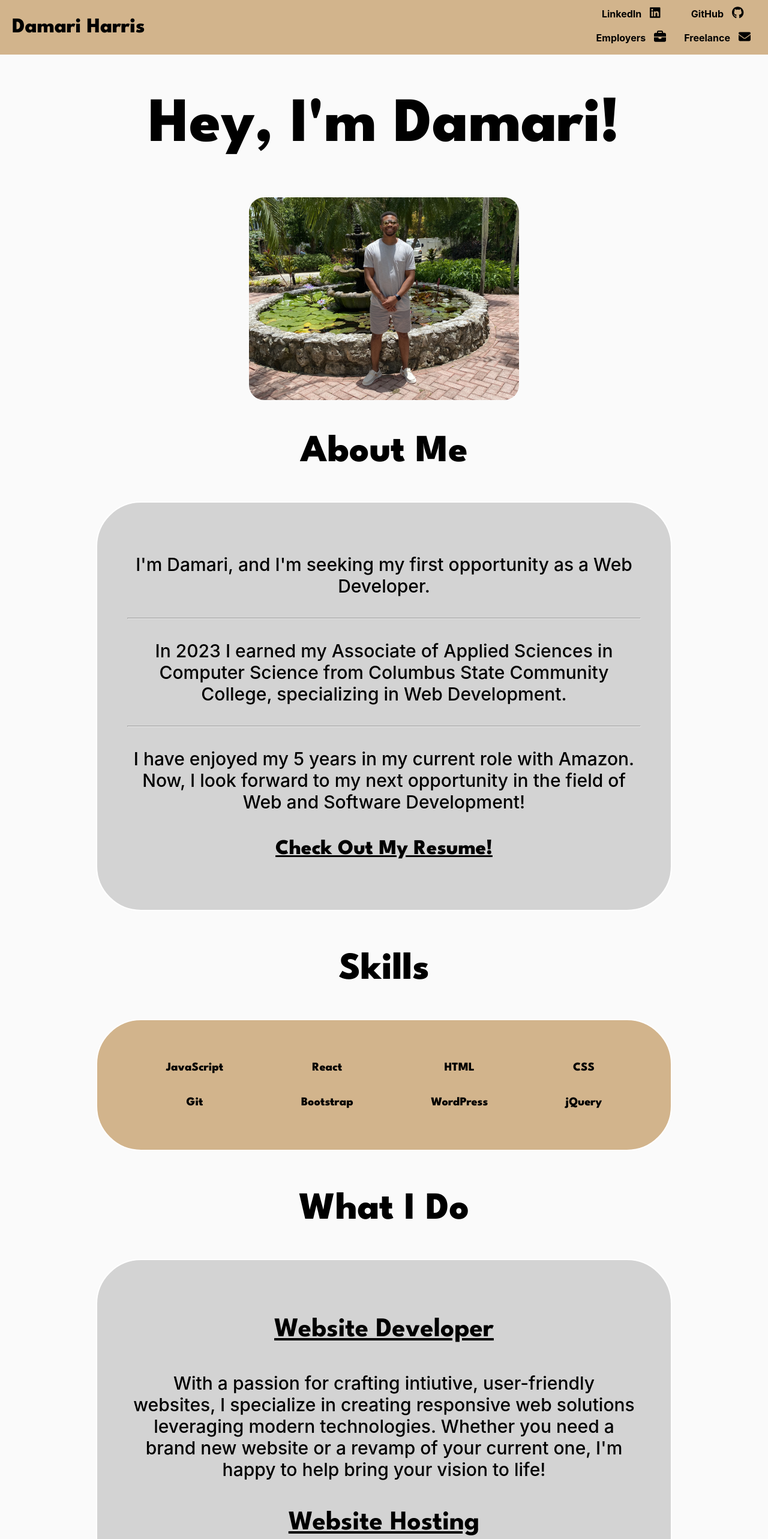
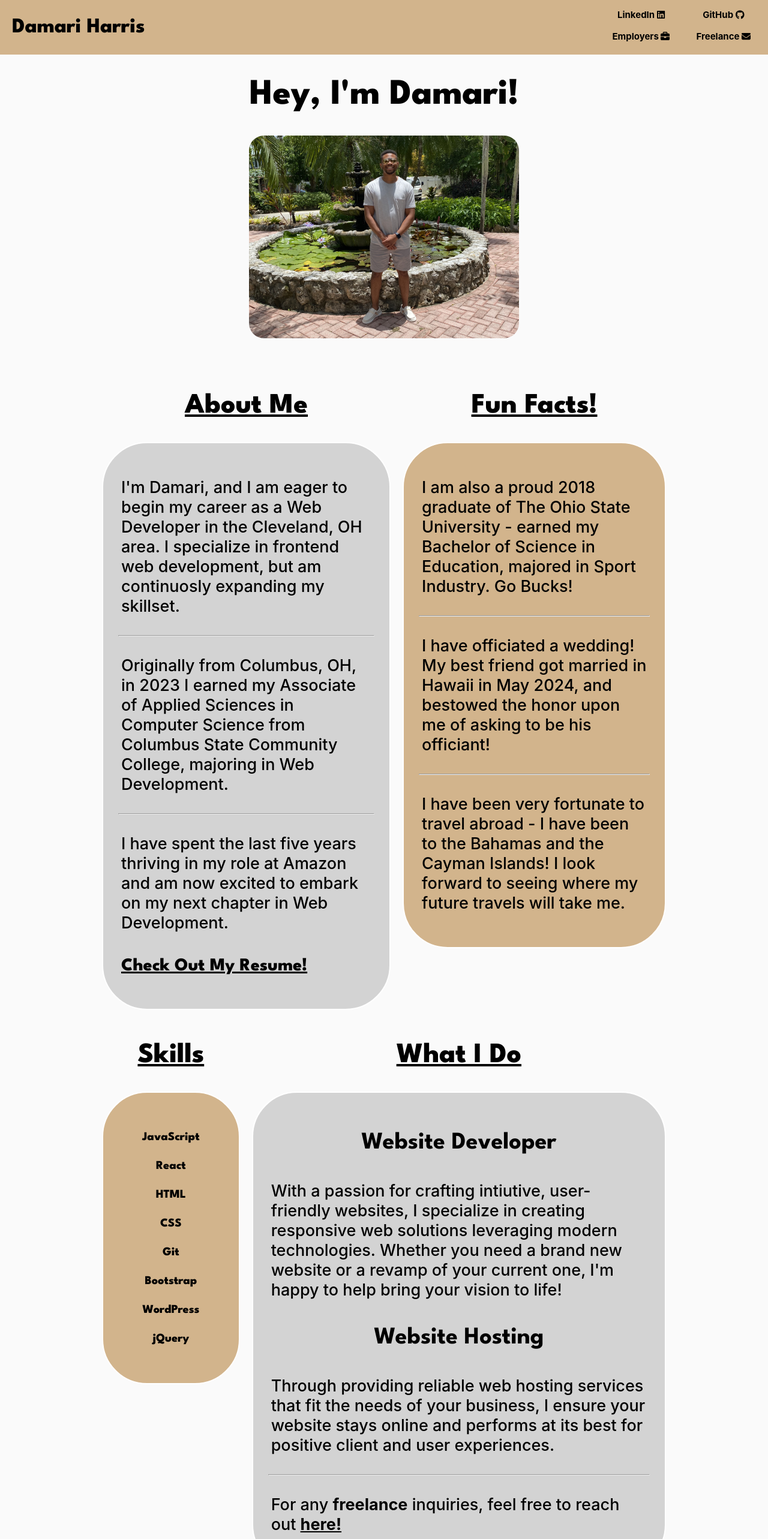
Before and after one commit to dtharris95/damari-harris-portfolio, a React (Create React App) app: page / in a window 1280 px wide. Shown: the top 2566 px of the page at 60% size. Built offline with nearby package versions, Linux system fonts and the light colour scheme.

Commit message:
Reorganized page with css grids, made font sizes smaller for title and subheadings

```diff
--- a/src/components/Cards/cards.js
+++ b/src/components/Cards/cards.js
@@ -6,15 +6,23 @@ import HKTIcon from "../../assets/images/HKTIcon.png";
 function BasicExample() {
   return (
     <>
-      <h2 className="project-heading">Projects</h2>
-      <p className="project-subheading">
+      <h2 className="project-heading">
+        <u>Projects</u>
+      </h2>
+      {/* <p className="project-subheading">
         (Click on an image to see the project!)
-      </p>
+      </p> */}
       <div className="flex-container">
         <div className="card-container">
           {/* Harris Kitchen Table */}
-          <a href="https://harriskitchentable.com">
-            <Card.Img variant="top" className="project-images" src={HKTIcon} />
+          {/* <a href="https://harriskitchentable.com"> */}
+          <a>
+            <Card.Img
+              variant="top"
+              className="project-images"
+              src={comingSoon}
+              tabIndex={0}
+            />
           </a>
           <Card.Body>
             <Card.Title className="card-title">Harris Kitchen Table</Card.Title>
@@ -34,6 +42,7 @@ function BasicExample() {
               variant="top"
               className="project-images"
               src={comingSoon}
+              tabIndex={0}
             />
           </a>
           <Card.Body>
@@ -53,6 +62,7 @@ function BasicExample() {
               variant="top"
               className="project-images"
               src={comingSoon}
+              tabIndex={0}
             />
           </a>
           <Card.Body>
@@ -72,6 +82,7 @@ function BasicExample() {
               variant="top"
               className="project-images"
               src={comingSoon}
+              tabIndex={0}
             />
           </a>
           <Card.Body>
--- a/src/components/Cards/cards.scss
+++ b/src/components/Cards/cards.scss
@@ -7,7 +7,7 @@
     display: grid;
     grid-template-columns: auto auto auto auto;
     text-align: center;
-    background-color: lightgray;
+    background-color: tan;
     padding: 50px;
     border-radius: 75px;
 }
@@ -50,10 +50,6 @@
     margin: auto;
     align-items: center;
     padding: 25px;
-}
-
-.card-skills:hover {
-    color: white;
 }
 
 @media screen and (max-width: 576px) {
--- a/src/components/Homepage/index.js
+++ b/src/components/Homepage/index.js
@@ -11,7 +11,9 @@ const Homepage = () => {
     <div className="flex-container">
       <div className="container-home">
         <div className="header-container">
-          <h1 className="main-header">Hey, I'm Damari!</h1>
+          <h1 className="main-header" tabIndex={0}>
+            Hey, I'm Damari!
+          </h1>
         </div>
 
         <div className="image-container">
@@ -22,31 +24,29 @@ const Homepage = () => {
           ></img>
         </div>
 
+        <div className="container-one">
           <div className="about-section">
-          <h2 className="about-me">About Me</h2>
+            <h2 className="about-me">
+              <u>About Me</u>
+            </h2>
             <div className="info-container">
               <p className="info-text">
-              I'm Damari, and I'm seeking my first opportunity as a Web
-              Developer.
+                I'm Damari, and I am eager to begin my career as a Web Developer
+                in the Cleveland, OH area. I specialize in frontend web
+                development, but am continuosly expanding my skillset.
+              </p>
+              <hr></hr>
+              <p className="info-text" tabIndex={0}>
+                Originally from Columbus, OH, in 2023 I earned my Associate of
+                Applied Sciences in Computer Science from Columbus State
+                Community College, majoring in Web Development.
               </p>
               <hr></hr>
               <p className="info-text">
-              In 2023 I earned my Associate of Applied Sciences in Computer
-              Science from Columbus State Community College, specializing in Web
+                I have spent the last five years thriving in my role at Amazon
+                and am now excited to embark on my next chapter in Web
                 Development.
               </p>
-            <hr></hr>
-            <p className="info-text">
-              I have enjoyed my 5 years in my current role with Amazon. Now, I
-              look forward to my next opportunity in the field of Web and
-              Software Development!
-            </p>
-            {/* <p className="info-text">
-              Potential employers, please use: dtharris95@gmail.com
-            </p>
-            <p className="info-text">
-              For freelance inquiries: dharris.webdev@gmail.com{" "}
-            </p> */}
               <p className="info-text">
                 <a className="resume-link" href={DamariHarrisResume2024}>
                   Check Out My Resume!
@@ -55,16 +55,45 @@ const Homepage = () => {
             </div>
           </div>
 
+          <div className="facts-section">
+            <h2 className="facts-heading">
+              <u>Fun Facts!</u>
+            </h2>
+            <div className="facts-container">
+              <p className="info-text">
+                I am also a proud 2018 graduate of The Ohio State University -
+                earned my Bachelor of Science in Education, majored in Sport
+                Industry. Go Bucks!
+              </p>
+              <hr></hr>
+              <p className="info-text" tabIndex={0}>
+                I have officiated a wedding! My best friend got married in
+                Hawaii in May 2024, and bestowed the honor upon me of asking to
+                be his officiant!
+              </p>
+              <hr></hr>
+              <p className="info-text">
+                I have been very fortunate to travel abroad - I have been to the{" "}
+                Bahamas and the Cayman Islands! I look forward to seeing where
+                my future travels will take me.
+              </p>
+            </div>
+          </div>
+        </div>
+
+        <div className="container-one">
           <div className="skills-section">
-          <h2 className="skills-heading">Skills</h2>
+            <h2 className="skills-heading">
+              <u>Skills</u>
+            </h2>
             <div className="skill-list">
               <li className="skills-text">JavaScript</li>
               <li className="skills-text">React</li>
               <li className="skills-text">HTML</li>
-            <li className="skills-text">CSS</li>
-            {/* <li className="skills-text">C#</li> */}
+              <li className="skills-text" tabIndex={0}>
+                CSS
+              </li>
               <li className="skills-text">Git</li>
-            {/* <li className="skills-text">.NET</li> */}
               <li className="skills-text">Bootstrap</li>
               <li className="skills-text">WordPress</li>
               <li className="skills-text">jQuery</li>
@@ -72,37 +101,41 @@ const Homepage = () => {
           </div>
 
           <div className="service-section">
-          <h2 className="service-heading">What I Do</h2>
+            <h2 className="service-heading">
+              <u>What I Do</u>
+            </h2>
             <div className="service-container">
-            <h3 className="service-subheading">
-              <u>Website Developer</u>
+              <h3 className="service-subheading">Website Developer</h3>
+              <p className="info-text">
+                With a passion for crafting intiutive, user-friendly websites, I
+                specialize in creating responsive web solutions leveraging
+                modern technologies. Whether you need a brand new website or a
+                revamp of your current one, I'm happy to help bring your vision
+                to life!
+              </p>
+              <h3 className="service-subheading" tabIndex={0}>
+                Website Hosting
               </h3>
               <p className="info-text">
-              With a passion for crafting intiutive, user-friendly websites, I
-              specialize in creating responsive web solutions leveraging modern
-              technologies. Whether you need a brand new website or a revamp of
-              your current one, I'm happy to help bring your vision to life!
+                Through providing reliable web hosting services that fit the
+                needs of your business, I ensure your website stays online and
+                performs at its best for positive client and user experiences.
               </p>
-            <h3 className="service-subheading">
-              <u>Website Hosting</u>
-            </h3>
+              <hr></hr>
               <p className="info-text">
-              Through providing reliable web hosting services that fit the needs
-              of your business, I ensure your website stays online and performs
-              at its best for positive client and user experiences.
-            </p>
-            {/* <hr></hr> */}
-            <br></br>
-            <p className="info-text">
-              For any freelance inquiries, feel free to reach out{" "}
-              <a className="email-link" href="mailto:dharris.webdev@gmail.com">
+                For any <b>freelance</b> inquiries, feel free to reach out{" "}
+                <a
+                  className="email-link"
+                  href="mailto:dharris.webdev@gmail.com"
+                >
                   <b>here!</b>
                 </a>
               </p>
             </div>
           </div>
+        </div>
 
-        <div className="facts-section">
+        {/* <div className="facts-section">
           <h2 className="facts-heading">Fun Facts!</h2>
           <div className="facts-container">
             <p className="info-text">
@@ -112,7 +145,7 @@ const Homepage = () => {
             </p>
             <hr></hr>
             <p className="info-text">
-              <b>I have officiated a wedding!</b> My best friend got married in
+              I have <b>officiated a wedding!</b> My best friend got married in
               Hawaii in May 2024, and bestowed the honor upon me of asking to be
               his officiant!
             </p>
@@ -123,7 +156,7 @@ const Homepage = () => {
               seeing where my future travels will take me.
             </p>
           </div>
-        </div>
+        </div> */}
 
         <div className="project-section">
           <Cards />
--- a/src/components/Homepage/index.scss
+++ b/src/components/Homepage/index.scss
@@ -18,7 +18,7 @@ body {
     font-family: "League Spartan", sans-serif;
     font-optical-sizing: auto;
     font-weight: 800;
-    font-size: 105px;
+    font-size: 60px;
 }
 
 .header-container {
@@ -32,14 +32,25 @@ body {
     justify-content: center;
 }
 
+.container-one {
+    display: grid;
+    grid-template-columns: auto auto;
+    // align-items: center;
+    // padding: 10px;
+}
+
 .about-section, .skills-section, .facts-section, .project-section, .service-section {
     padding-bottom: 15px;
     text-align: center;
+    padding-left: 10px;
+    padding-right: 10px;
+    // padding: 50px;
+    // margin: 20px;
 }
 
 .skill-list {
     display: grid;
-    grid-template-columns: auto auto auto auto;
+    grid-template-columns: auto;
     list-style: none;
     border: white 2px solid;
     border-radius: 75px;
@@ -48,14 +59,14 @@ body {
 }
 
 .facts-container {
-    padding: 50px;
+    padding: 25px;
     border: white 2px solid;
     background-color: tan;
     border-radius: 75px;
 }
 
 .info-container, .service-container {
-    padding: 50px;
+    padding: 25px;
     border: white 2px solid;
     background-color: lightgray;
     border-radius: 75px;
@@ -67,18 +78,19 @@ body {
     font-weight: 800;
     // font-weight: lighter;
     text-align: center;
-    font-size: 64px;
+    font-size: 47px;
 }
 
 .service-subheading {
-    font-size: 45px;
+    font-size: 40px;
     font-family: "League Spartan", sans-serif;
     font-optical-sizing: auto;
     font-weight: 700;
 }
 
 .info-text {
-    font-size: 30px;
+    text-align: left;
+    font-size: 27px;
     padding: 5px;
 }
 
@@ -87,27 +99,27 @@ body {
     font-optical-sizing: auto;
     font-weight: 800;
     font-size: 30px;
-    padding: 20px;
+    padding: 15px;
 }
 
-.skills-text:hover {
-    color: white;
-}
+// .skills-text:hover {
+//     color: white;
+// }
 
 .resume-link {
-    font-size: 35px;
+    font-size: 30px;
     font-family: "League Spartan", sans-serif;
-  font-optical-sizing: auto;
+    font-optical-sizing: auto;
     font-weight: 800;
     color: black;
 
     &:hover {
-        color: white;
+        color: blue;
     }
 }
 
 .image-container {
-    // padding-bottom: 15px;
+    padding-bottom: 5%;
     text-align: center;
     width: 100%;
 }
@@ -118,6 +130,10 @@ body {
 
 .email-link {
     color: black;
+
+    &:hover {
+        color: blue;
+    }
 }
 
 // p {
@@ -153,6 +169,12 @@ ul {
         margin: 0;
     }
 
+    .container-one {
+        display: grid;
+        grid-template-columns: auto;
+        // padding: -50px;
+    }
+
     .flex-container {
         display: flex;
         flex-wrap: nowrap;
@@ -165,8 +187,8 @@ ul {
     }
 
     .header-container {
-        padding-top: 10%;
-        padding-bottom: 5%;
+        // padding-top: 10%;
+        // padding-bottom: 5%;
     }
 
     .container-home {
@@ -176,6 +198,14 @@ ul {
 
     .about-section, .skills-section, .facts-section, .project-section {
         padding-bottom: 15px;
+    }
+
+    .info-container, .skill-list {
+        background-color: tan;
+    }
+
+    .service-container, .facts-container {
+        background-color: lightgray;
     }
 
     .about-me, .facts-heading, .project-heading, .skills-heading {
@@ -190,7 +220,7 @@ ul {
         margin: auto;
         justify-content: center;
         display: grid;
-        grid-template-columns: auto auto;
+        grid-template-columns: auto;
     }
 
     .skills-text {
@@ -208,6 +238,7 @@ ul {
         grid-template-columns: auto;
         margin: auto;
         justify-content: center;
+        padding-bottom: 15%;
     }
 }
 
--- a/src/components/Navbar/index.js
+++ b/src/components/Navbar/index.js
@@ -10,42 +10,46 @@ const Navbar = () => {
       <ul>
         {/* <div className="hello"> */}
         <li className="nav-links">
-          LinkedIn
+          {/* LinkedIn */}
           <a
             target="_blank"
             rel="noreferrer"
             href="https://www.linkedin.com/in/damari-harris/"
           >
+            LinkedIn&nbsp;
             <FontAwesomeIcon icon={faLinkedin} color="black" />
           </a>
         </li>
         <li className="nav-links">
-          GitHub
+          {/* GitHub */}
           <a
             target="_blank"
             rel="noreferrer"
             href="https://github.com/dtharris95"
           >
+            GitHub&nbsp;
             <FontAwesomeIcon icon={faGithub} color="black" />
           </a>
         </li>
         <li className="nav-links">
-          Employers
+          {/* Employers */}
           <a
             target="_blank"
             rel="noreferrer"
             href="mailto:dtharris95@gmail.com"
           >
+            Employers&nbsp;
             <FontAwesomeIcon icon={faBriefcase} color="black" />
           </a>
         </li>
         <li className="nav-links">
-          Freelance
+          {/* Freelance */}
           <a
             target="_blank"
             rel="noreferrer"
             href="mailto:dharris.webdev@gmail.com"
           >
+            Freelance&nbsp;
             <FontAwesomeIcon icon={faEnvelope} color="black" />
           </a>
         </li>
--- a/src/components/Navbar/index.scss
+++ b/src/components/Navbar/index.scss
@@ -18,7 +18,7 @@ body {
     ul {
         // padding-top: 1.3%;
         padding-right: 15px;
-        padding-top: 0.75%;
+        padding-top: 1.1%;
         position: relative;
         margin: auto;
         text-align: right;
@@ -30,10 +30,12 @@ body {
 
         li {
             align-items: right;
+
             a {
-                font-size: 20px;
+                font-size: 15px;
                 padding: 7px;
                 margin: 7px;
+                text-decoration: none;
 
                 &:hover svg {
                     color: white;
@@ -96,7 +98,8 @@ body {
 // Small Devices
 @media screen and (max-width: 767.98px) {
     .nav-links {
-        // padding-top: 4%;
+        padding-bottom: 3%;
+
     }
 
     .nav-title {
```
Also changed, not shown: 1 other file (tests, documents, lock files or other folders). Lines whose indentation alone changed are shown as unchanged.
